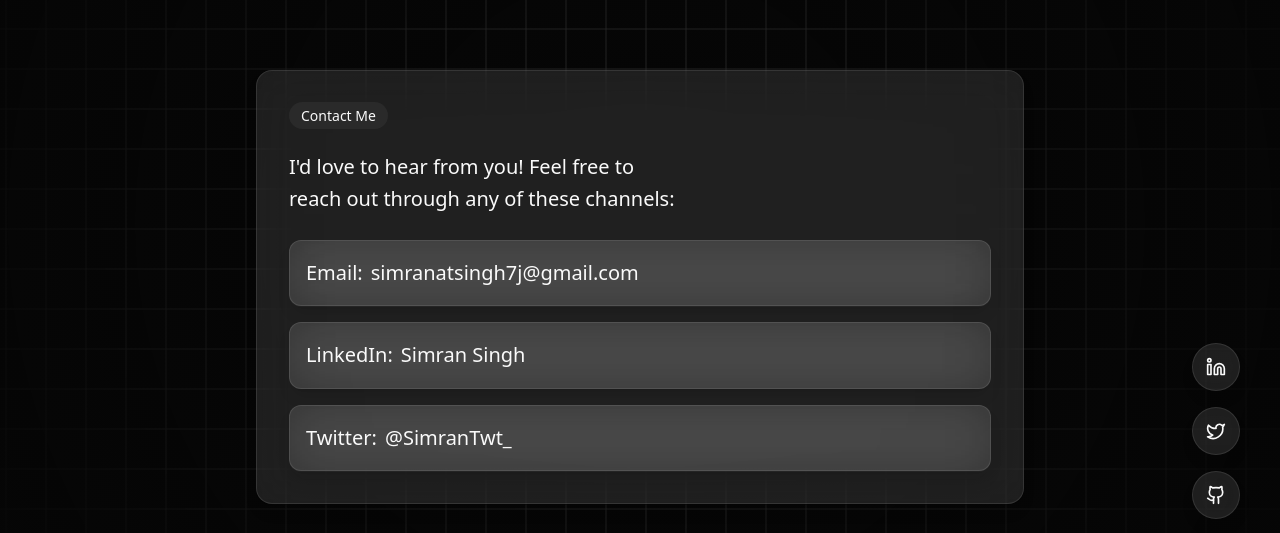
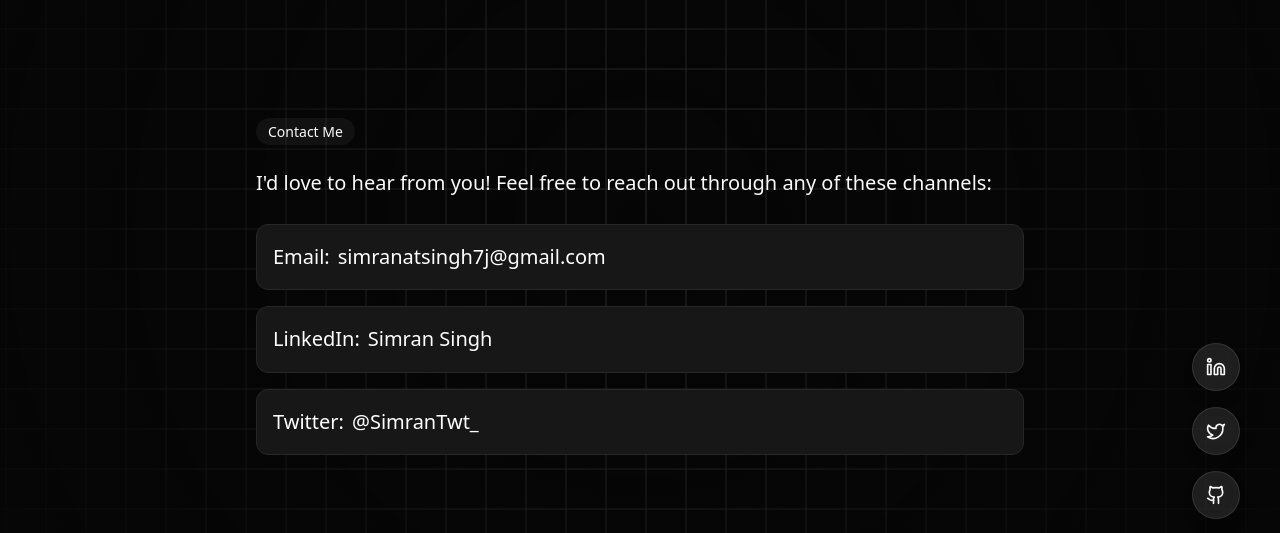
Before and after one commit to vaibhavsaha/portfolio-playground-journey, a React (Vite) app: page /contact in a window 1280 px wide. Shown: the part 177-710 px from the top of the page. Built offline with nearby package versions, Linux system fonts and the light colour scheme.

Commit message:
Add contact section styling
Added new component for contact section styling using `framer-motion` and updated the Contact page to use this new component.  Also adjusted animation timing for intro circles.

```diff
--- /dev/null
+++ b/src/components/ui/magic-card.tsx
@@ -0,0 +1,65 @@
+
+"use client"
+
+import React, { useCallback, useEffect } from "react"
+import { motion, useMotionTemplate, useMotionValue } from "framer-motion"
+
+import { cn } from "@/lib/utils"
+
+export interface MagicCardProps extends React.HTMLAttributes<HTMLDivElement> {
+  gradientSize?: number
+  gradientColor?: string
+  gradientOpacity?: number
+}
+
+export function MagicCard({
+  children,
+  className,
+  gradientSize = 200,
+  gradientColor = "#262626",
+  gradientOpacity = 0.8,
+}: MagicCardProps) {
+  const mouseX = useMotionValue(-gradientSize)
+  const mouseY = useMotionValue(-gradientSize)
+
+  const handleMouseMove = useCallback(
+    (e: React.MouseEvent<HTMLDivElement>) => {
+      const { left, top } = e.currentTarget.getBoundingClientRect()
+      mouseX.set(e.clientX - left)
+      mouseY.set(e.clientY - top)
+    },
+    [mouseX, mouseY],
+  )
+
+  const handleMouseLeave = useCallback(() => {
+    mouseX.set(-gradientSize)
+    mouseY.set(-gradientSize)
+  }, [mouseX, mouseY, gradientSize])
+
+  useEffect(() => {
+    mouseX.set(-gradientSize)
+    mouseY.set(-gradientSize)
+  }, [mouseX, mouseY, gradientSize])
+
+  return (
+    <div
+      onMouseMove={handleMouseMove}
+      onMouseLeave={handleMouseLeave}
+      className={cn(
+        "group relative flex size-full overflow-hidden rounded-xl bg-neutral-100 dark:bg-neutral-900 border text-black dark:text-white",
+        className,
+      )}
+    >
+      <div className="relative z-10">{children}</div>
+      <motion.div
+        className="pointer-events-none absolute -inset-px rounded-xl opacity-0 transition-opacity duration-300 group-hover:opacity-100"
+        style={{
+          background: useMotionTemplate`
+            radial-gradient(${gradientSize}px circle at ${mouseX}px ${mouseY}px, ${gradientColor}, transparent 100%)
+          `,
+          opacity: gradientOpacity,
+        }}
+      />
+    </div>
+  )
+}
--- a/src/pages/Contact.tsx
+++ b/src/pages/Contact.tsx
@@ -3,8 +3,12 @@ import { motion } from 'framer-motion';
 import { Squares } from '@/components/ui/squares-background';
 import Navbar from '@/components/Navbar';
 import SocialLinks from '@/components/SocialLinks';
+import { MagicCard } from '@/components/ui/magic-card';
+import { useTheme } from 'next-themes';
 
 const Contact = () => {
+  const { theme } = useTheme();
+
   return (
     <div className="relative min-h-screen overflow-hidden">
       <div className="fixed inset-0 z-0">
@@ -18,10 +22,10 @@ const Contact = () => {
         initial={{ opacity: 0 }}
         animate={{ opacity: 1 }}
         transition={{ duration: 0.5 }}
-        className="relative pt-32 px-6 min-h-screen flex items-center justify-center z-10"
+        className="relative pt-32 px-6 min-h-screen flex flex-col items-center justify-center z-10"
       >
         <motion.div
-          className="glass-morphism max-w-3xl mx-auto p-8 rounded-2xl"
+          className="max-w-3xl mx-auto w-full"
           initial={{ opacity: 0, y: 20 }}
           animate={{ opacity: 1, y: 0 }}
           transition={{ duration: 0.5, delay: 0.2 }}
@@ -46,31 +50,48 @@ const Contact = () => {
             <p className="mb-6">I'd love to hear from you! Feel free to reach out through any of these channels:</p>
 
             <div className="grid gap-4">
+              <MagicCard
+                className="p-4 flex items-center hover:bg-foreground/5 transition-colors duration-300"
+                gradientColor={theme === "dark" ? "#262626" : "#D9D9D955"}
+              >
                 <a
                   href="mailto:simranatsingh7j@gmail.com"
-                className="glass-morphism p-4 rounded-xl flex items-center hover:bg-foreground/5 transition-colors duration-300"
+                  className="w-full flex items-center"
                 >
                   <span className="font-medium">Email:</span>
                   <span className="ml-2">simranatsingh7j@gmail.com</span>
                 </a>
+              </MagicCard>
+
+              <MagicCard
+                className="p-4 flex items-center hover:bg-foreground/5 transition-colors duration-300"
+                gradientColor={theme === "dark" ? "#262626" : "#D9D9D955"}
+              >
                 <a
                   href="https://www.linkedin.com/in/simran-singh-0562a7222/"
                   target="_blank"
                   rel="noopener noreferrer"
-                className="glass-morphism p-4 rounded-xl flex items-center hover:bg-foreground/5 transition-colors duration-300"
+                  className="w-full flex items-center"
                 >
                   <span className="font-medium">LinkedIn:</span>
                   <span className="ml-2">Simran Singh</span>
                 </a>
+              </MagicCard>
+
+              <MagicCard
+                className="p-4 flex items-center hover:bg-foreground/5 transition-colors duration-300"
+                gradientColor={theme === "dark" ? "#262626" : "#D9D9D955"}
+              >
                 <a
                   href="https://x.com/SimranTwt_"
                   target="_blank"
                   rel="noopener noreferrer"
-                className="glass-morphism p-4 rounded-xl flex items-center hover:bg-foreground/5 transition-colors duration-300"
+                  className="w-full flex items-center"
                 >
                   <span className="font-medium">Twitter:</span>
                   <span className="ml-2">@SimranTwt_</span>
                 </a>
+              </MagicCard>
             </div>
           </motion.div>
         </motion.div>
--- a/src/pages/Index.tsx
+++ b/src/pages/Index.tsx
@@ -20,10 +20,10 @@ const Index = () => {
   ];
 
   useEffect(() => {
-    // Change role every 3 seconds
+    // Change role every 2 seconds instead of 3
     const interval = setInterval(() => {
       setCurrentRoleIndex((prevIndex) => (prevIndex + 1) % roles.length);
-    }, 3000);
+    }, 2000);
 
     return () => clearInterval(interval);
   }, []);
```
Lines whose indentation alone changed are shown as unchanged.
